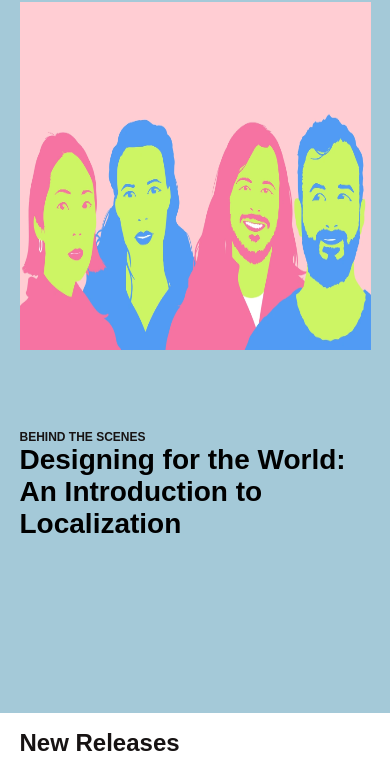
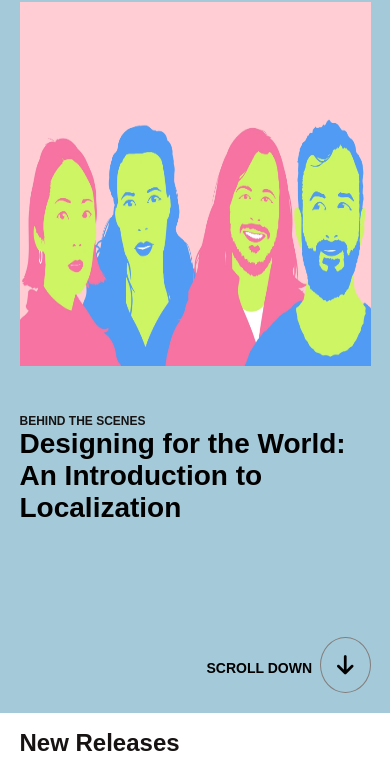
Before and after one commit to zafarkh1/spotify_task, a plain HTML site: page index.html in a window 390 px wide. Shown: the part 74-844 px from the top of the page. Drawn offline with nearby package versions, Linux system fonts and the light colour scheme.

Commit message:
'scroll-down-changed'

```diff
--- a/index.html
+++ b/index.html
@@ -46,6 +46,9 @@
 						<img src="./images/showcase_2.webp" alt="">
 					</div>
 				</div>
+				<a href="#releases">
+					<p><span>Scroll down</span><i class="fa-solid fa-arrow-down"></i></p>
+				</a>
 			</div>
 		</div>
 	</header>
--- a/main.css
+++ b/main.css
@@ -71,6 +71,7 @@ header#header {
 
 #showcase {
   padding: 3rem 5rem;
+  position: relative;
 }
 
 #showcase .card-wrapper .card {
@@ -104,6 +105,32 @@ header#header {
 #showcase .card-wrapper .card h1:hover {
   text-decoration: underline;
   cursor: pointer;
+}
+
+#showcase .card-wrapper > a p {
+  position: absolute;
+  bottom: 1rem;
+  right: 0;
+}
+
+#showcase .card-wrapper > a p span {
+  font-size: 16px;
+  text-transform: uppercase;
+  font-weight: 600;
+}
+
+#showcase .card-wrapper > a p i {
+  margin-left: 1rem;
+  padding: 1.5rem;
+  font-size: 22px;
+  border-radius: 50%;
+  background-color: transparent;
+  border: 1px solid #837e7e;
+}
+
+#showcase .card-wrapper > a i:hover {
+  background-color: #171313;
+  color: #fff;
 }
 
 /*                             releases                        */
@@ -635,6 +662,21 @@ section#email {
     width: 100%;
   }
 
+  #showcase .card-wrapper > a p {
+    bottom: 0;
+  }
+
+  #showcase .card-wrapper > a p span {
+    font-size: 14px;
+    font-weight: 600;
+  }
+
+  #showcase .card-wrapper > a p i {
+    margin-left: 0.5rem;
+    padding: 1rem;
+    font-size: 22px;
+  }
+
   /*                             release                         */
   #releases .card-wrapper {
     display: grid;
@@ -794,7 +836,7 @@ section#email {
   }
 
   #showcase .card-wrapper .card .card-left {
-    margin-top: 5rem;
+    margin-top: 3rem;
   }
 
   #showcase .card-wrapper .card img {
@@ -809,6 +851,21 @@ section#email {
   #showcase .card-wrapper .card h1 {
     font-size: 28px;
     width: 100%;
+  }
+
+  #showcase .card-wrapper > a p {
+    bottom: 0;
+  }
+
+  #showcase .card-wrapper > a p span {
+    font-size: 14px;
+    font-weight: 600;
+  }
+
+  #showcase .card-wrapper > a p i {
+    margin-left: 0.5rem;
+    padding: 1rem;
+    font-size: 22px;
   }
 
   /*                           release                       */
@@ -970,7 +1027,7 @@ section#email {
     justify-content: space-between;
   }
 
-	#footer .md .footer-media {
-		display: none;
-	}
+  #footer .md .footer-media {
+    display: none;
+  }
 }
```
